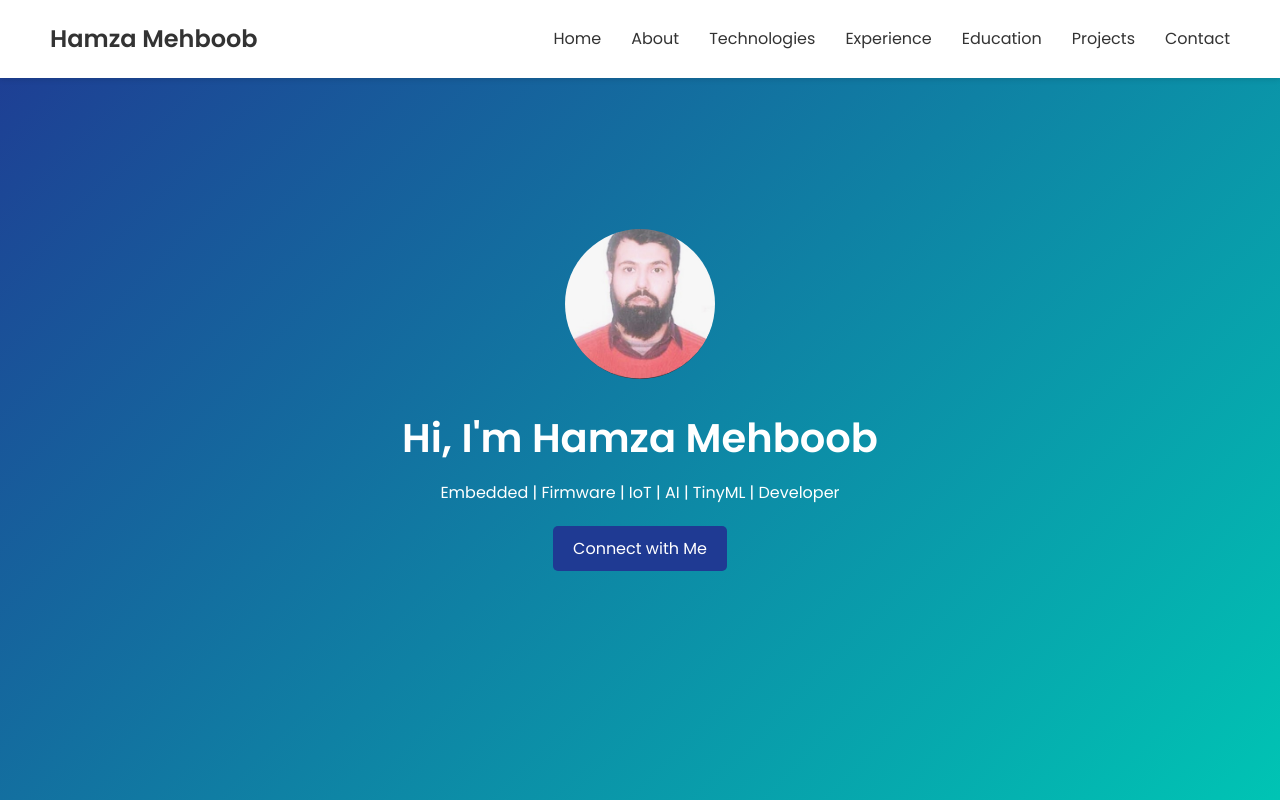
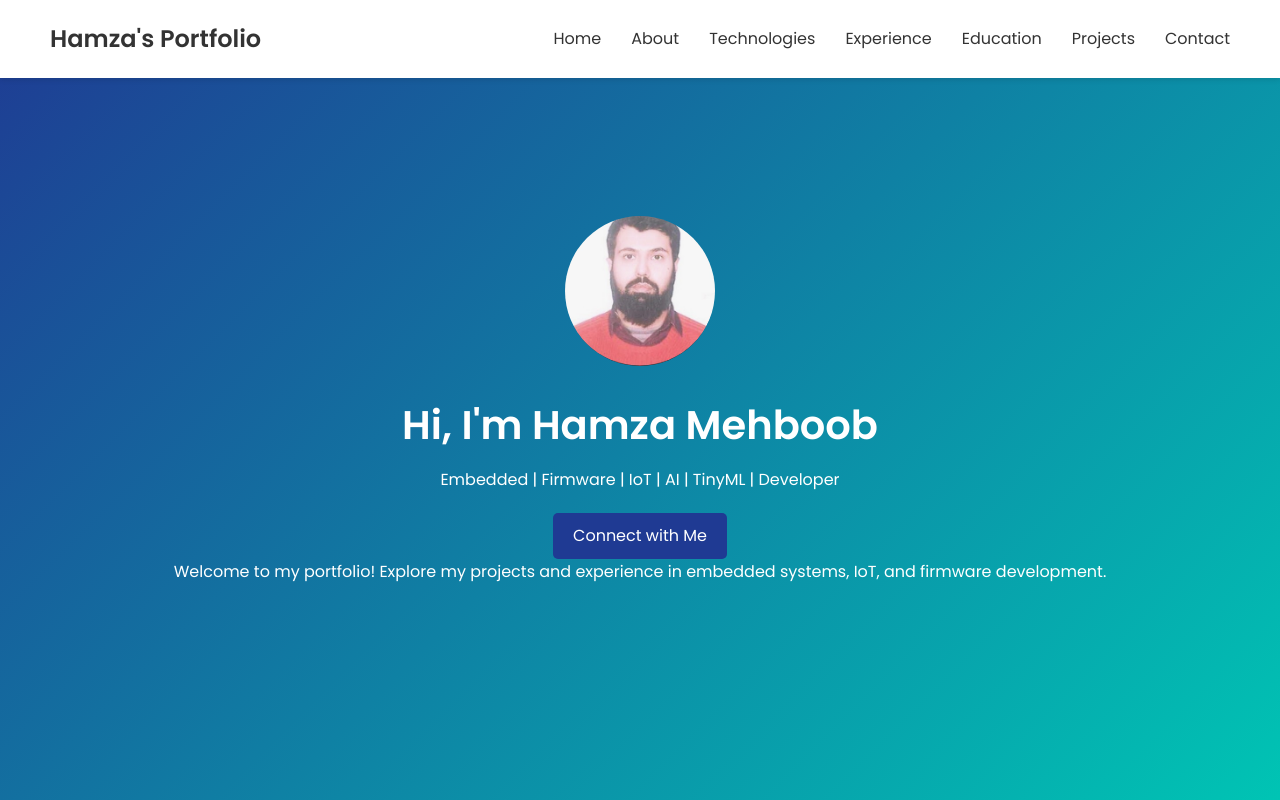
Before and after one commit to HamzaMehboob/HamzaMehboob.github.io, a plain HTML site: page index.html in a window 1280 px wide. Shown: the top 800 px of the page. Drawn offline with Linux system fonts and the light colour scheme.

Commit message:
Update index.html

```diff
--- a/index.html
+++ b/index.html
@@ -21,7 +21,7 @@
 <body>
     <header>
         <nav class="navbar">
-            <div class="logo">Hamza Mehboob</div>
+            <div class="logo">Hamza's Portfolio</div>
             <ul class="nav-links">
                 <li><a href="#home">Home</a></li>
                 <li><a href="#about">About</a></li>
@@ -36,13 +36,25 @@
             </div>
         </nav>
     </header>
-
+<!--
     <section id="home" class="section home">
         <div class="home-content">
             <img src="assets/img/profile.jpg" alt="Profile Picture" class="profile-pic">
             <h1>Hi, I'm Hamza Mehboob</h1>
             <p>Embedded | Firmware | IoT | AI | TinyML | Developer</p>
             <a href="#contact" class="btn">Connect with Me</a>
+        </div>
+    </section>
+-->
+    <section id="home" class="section home">
+        <div class="home-window top-window">
+            <img src="assets/img/profile.jpg" alt="Profile Picture" class="profile-pic">
+            <h1>Hi, I'm Hamza Mehboob</h1>
+            <p>Embedded | Firmware | IoT | AI | TinyML | Developer</p>
+            <a href="#contact" class="btn">Connect with Me</a>
+        </div>
+        <div class="home-window bottom-window">
+            <p>Welcome to my portfolio! Explore my projects and experience in embedded systems, IoT, and firmware development.</p>
         </div>
     </section>
 
```
